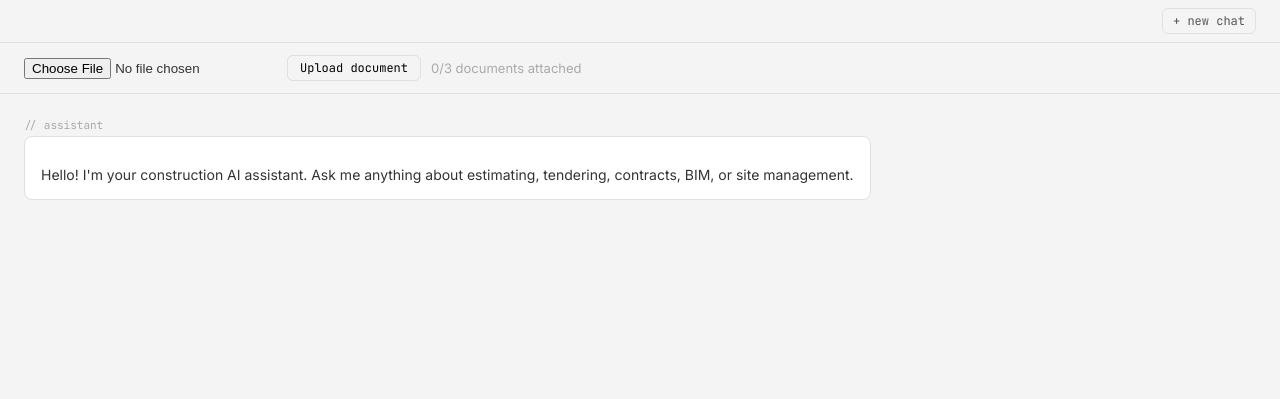
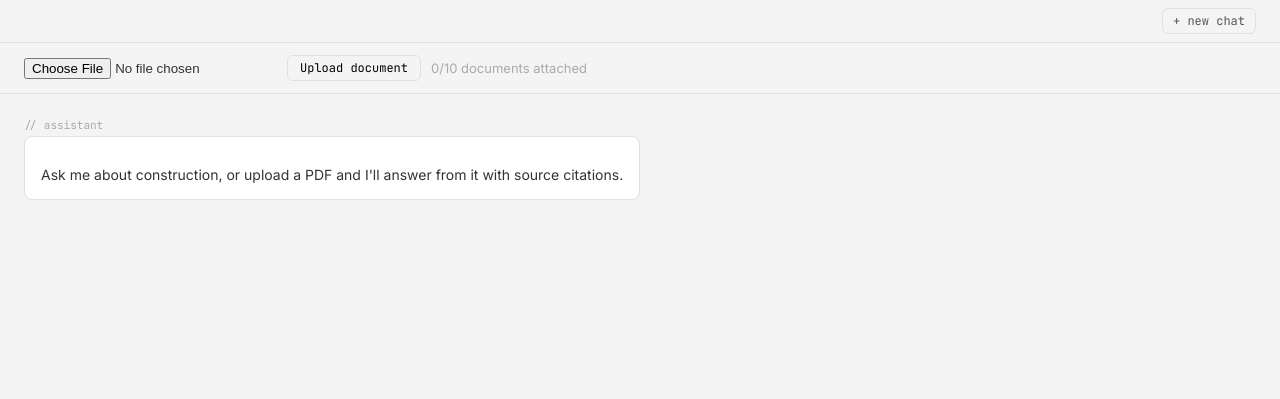
Before and after one commit to Mehdi-ke/Mate, a Flask app: page /tools/construction-assistant/ in a window 1280 px wide. Shown: the part 56-455 px from the top of the page. Run offline with Flask 3, Linux system fonts and the light colour scheme.

Commit message:
Raise document limit to 10, drive counter from constant, update greeting

```diff
--- a/tools/construction_assistant/routes.py
+++ b/tools/construction_assistant/routes.py
@@ -21,8 +21,13 @@ client = anthropic.Anthropic()
 MESSAGE_CAP = 10
 WARNING_AT = 7
 SUMMARY_AT = 9
-MAX_DOCUMENTS = 3
+MAX_DOCUMENTS = 10
 UPLOAD_FOLDER = "instance/uploads"
+
+
+@bp.app_context_processor
+def inject_max_documents():
+    return {"max_documents": MAX_DOCUMENTS}
 
 # Chroma distance below which a retrieved chunk counts as genuinely relevant.
 # Lower = stricter. Tuned against observed distances (~0.55 for a real hit,
--- a/tools/construction_assistant/templates/construction_assistant/index.html
+++ b/tools/construction_assistant/templates/construction_assistant/index.html
@@ -56,7 +56,7 @@
     <form action="{{ url_for('construction_assistant.upload_doc') }}" method="post" enctype="multipart/form-data" style="display: flex; align-items: center; gap: 10px;">
         <input type="file" name="doc_file" accept=".pdf">
         <button type="submit" style="padding: 4px 12px; border-radius: 6px; border: 1px solid var(--border); background: none; cursor: pointer; font-family: 'JetBrains Mono', monospace; font-size: 12px;">Upload document</button>
-        <span style="color: var(--text-muted);">{{ documents|length }}/3 documents attached</span>
+        <span style="color: var(--text-muted);">{{ documents|length }}/{{ max_documents }} documents attached</span>
     </form>
 
     {% if upload_error %}
@@ -78,7 +78,7 @@
     <div class="msg assistant">
       <span class="msg-label">// assistant</span>
       <div class="msg-bubble">
-        <p>Hello! I'm your construction AI assistant. Ask me anything about estimating, tendering, contracts, BIM, or site management.</p>
+        <p>Ask me about construction, or upload a PDF and I'll answer from it with source citations.</p>
       </div>
     </div>
 
```
